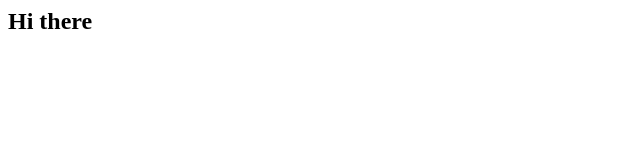
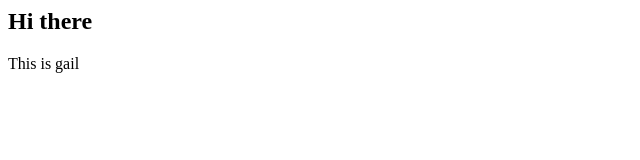
Before and after one commit to pserwylo-monash/fit5120-app, a plain HTML site: page index.html in a window 1280 px wide. Shown: the full height of the page, 0-640 px from the left. Drawn offline with Linux system fonts and the light colour scheme.

Commit message:
Added lines from gail

```diff
--- a/index.html
+++ b/index.html
@@ -1,5 +1,6 @@
 <html>
 <body>
 <h2>Hi there</h2>
+<p>This is gail</p>
 </body>
 </html>
```
